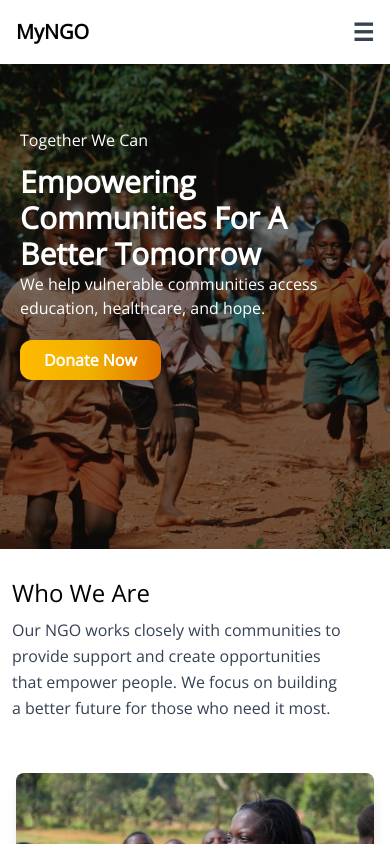
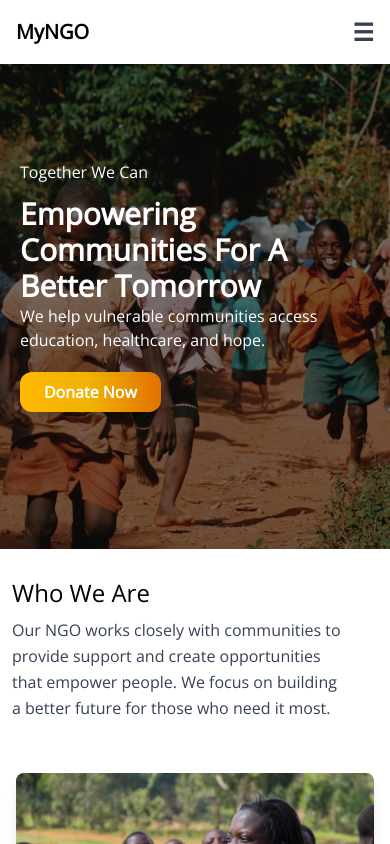
Before and after one commit to dariusjackony/NG0-site, a React (Vite) app: page / in a window 390 px wide. Shown: the top 844 px of the page. Built offline with nearby package versions, Linux system fonts and the light colour scheme.

Commit message:
Update..

```diff
--- a/src/components/Hero.jsx
+++ b/src/components/Hero.jsx
@@ -14,7 +14,7 @@ export default function Hero() {
           style={{backgroundImage: `url(${BgPic})`}}
         >
              <div className="absolute inset-0 bg-black/50"></div>
-              <div className="z-10 text-white px-5 pt-32 md:pt-50 lg:pl-15">
+              <div className="z-10 text-white px-5 pt-40 md:pt-50 lg:pl-15">
                  <p className={`mb-1 md:text-lg lg:text-base lg:text-xl transition-all duration-700 ${
                   show ? "translate-x-0 opacity-100" : "translate-x-20 opacity-0"
                  }`}>Together We Can</p>
```
